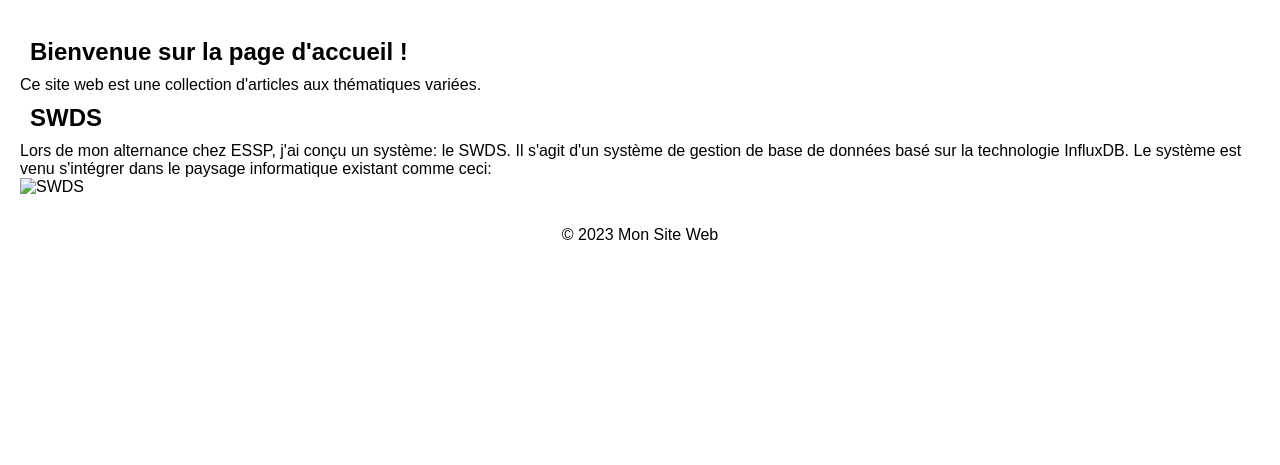
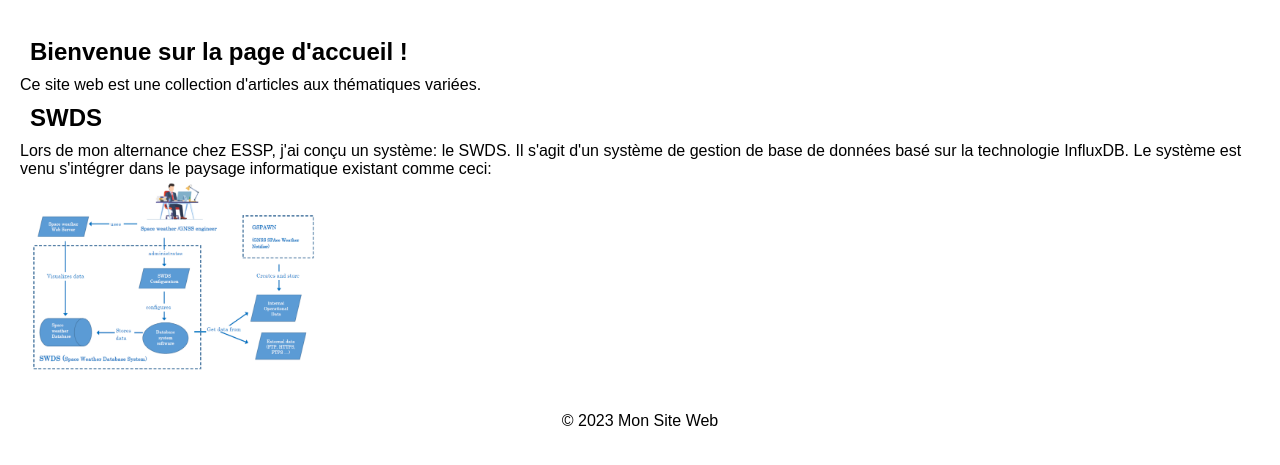
Before and after one commit to casquette-orange/casquette-orange.github.io, a plain HTML site: page index.html in a window 1280 px wide. Shown: the part 87-552 px from the top of the page. Drawn offline with Linux system fonts and the light colour scheme; files whose address does not match are found by name.

Commit message:
update index.html

```diff
--- a/index.html
+++ b/index.html
@@ -26,7 +26,7 @@
         <section>
             <h2>SWDS</h2>
             <p>Lors de mon alternance chez ESSP, j'ai conçu un système: le SWDS. Il s'agit d'un système de gestion de base de données basé sur la technologie InfluxDB. Le système est venu s'intégrer dans le paysage informatique existant comme ceci:</p>
-            <img src="images/SWDS & env.png" alt="SWDS" width="300" height="200">
+            <img src="assets/images/SWDS & env.png" alt="SWDS" width="300" height="200">
 
         </section>
 </main>
```
